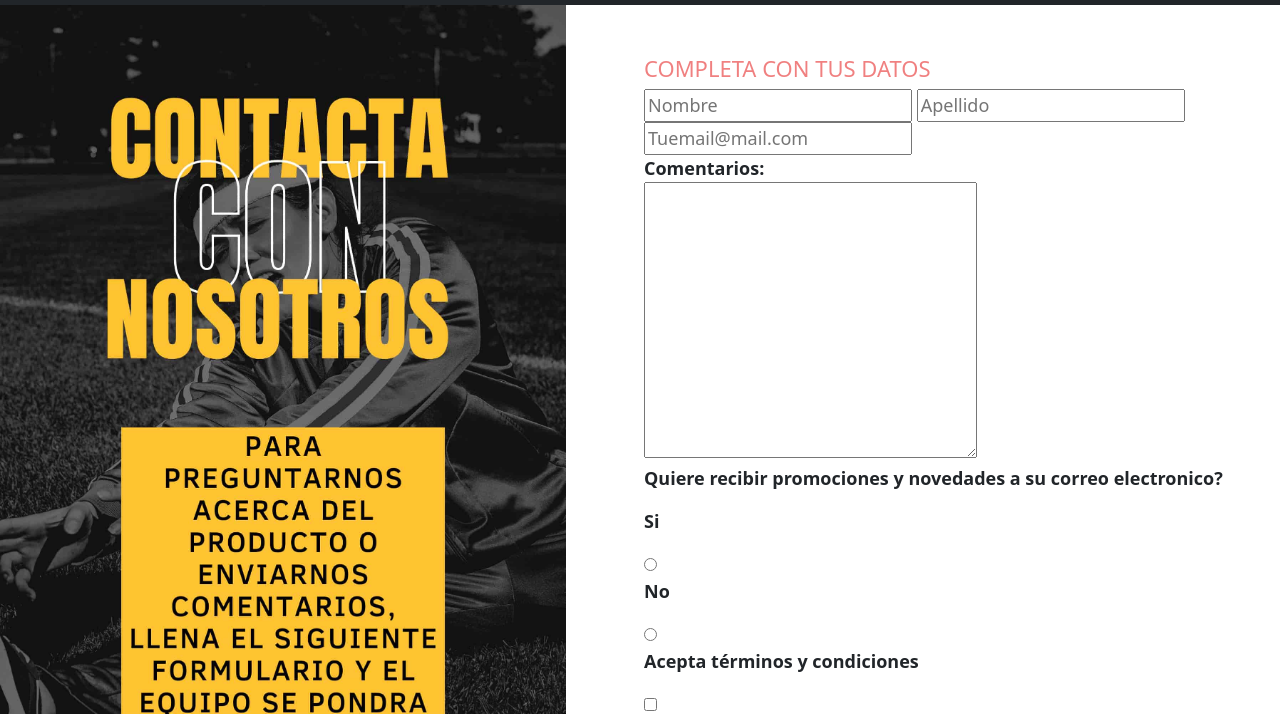
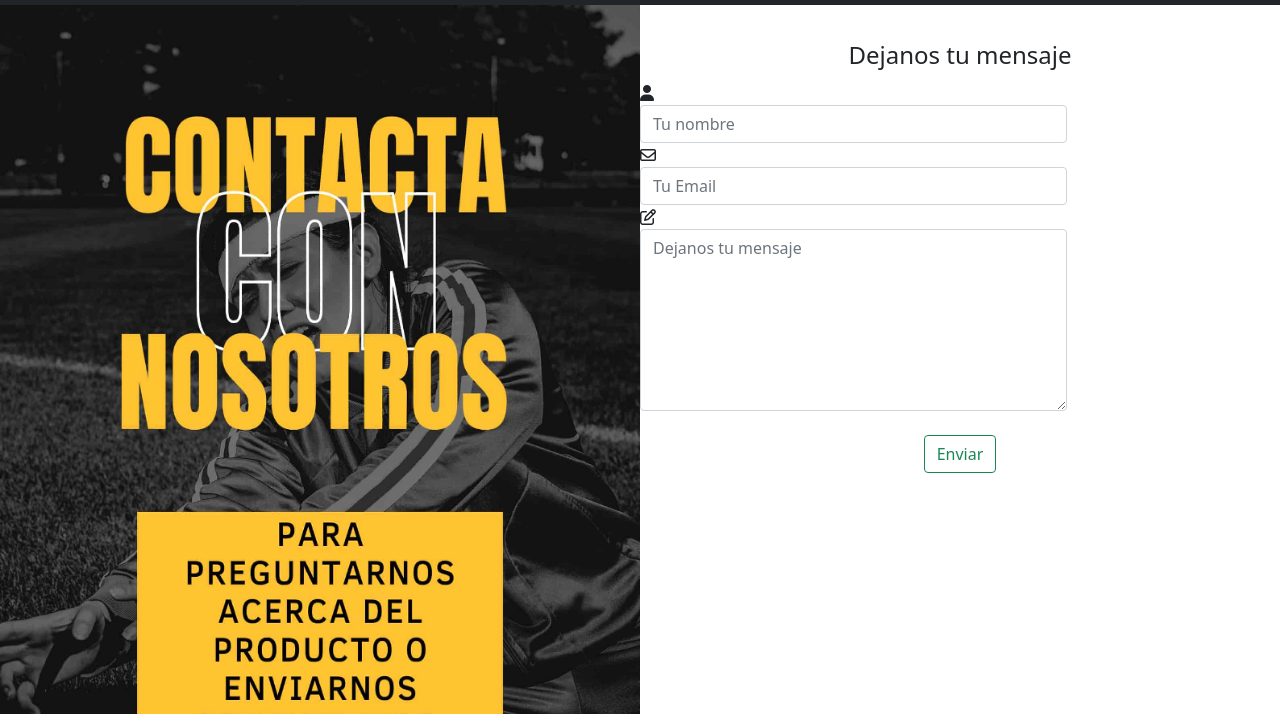
Before and after one commit to RominaPagano/Nigi, a website: page pages/contacto.html in a window 1280 px wide. Shown: the part 86-800 px from the top of the page. Drawn offline with nearby package versions, Linux system fonts and the light colour scheme.

Commit message:
cambios realizados el 13/11

```diff
--- a/pages/contacto.html
+++ b/pages/contacto.html
@@ -60,39 +60,43 @@
         </nav>
     </header>
 
-    <main class="contenedorMain">
-        <aside class="contenedorAside tamañofotoContacto">
-          <img src="../img/contacta_1-min.jpg" alt="contactaConNosotros">
+    <main class="gridContacto">
+        <aside class="fotoContacto">
+          <img class="tamañofotoContacto" src="../img/contacta_1-min.jpg" alt="contactaConNosotros">
         </aside>
 
-        <section class="contenedorSection textoC">
-          <form class="alaIzq" action="">
-            <h1>COMPLETA CON TUS DATOS</h1>
-              <div>
-                <input type="text" name="nombre" placeholder= "Nombre">
-                <input type="text" name="apellido"placeholder= "Apellido"> <br>
-                <input type="email"name="email" placeholder = "Tuemail@mail.com">
+        <section class="formulario">
+          <form class="form-horizontal" method="post">
+            <fieldset>
+                <legend class="text-center header">Dejanos tu mensaje</legend>
+
+                <div class="form-group">
+                    <span class="col-md-1 col-md-offset-2 text-center"><i class="fa fa-user bigicon"></i></span>
+                    <div class="col-md-8">
+                        <input id="fname" name="name" type="text" placeholder="Tu nombre" class="form-control">
+                    </div>
                 </div>
 
-              <div>
-                <label for="comentario">Comentarios: </label><br>
-                <textarea name="comentario" id="opiniones" cols="30" rows="10"></textarea>
+                <div class="form-group">
+                    <span class="col-md-1 col-md-offset-2 text-center"><i class="fa fa-envelope-o bigicon"></i></span>
+                    <div class="col-md-8">
+                        <input id="email" name="email" type="text" placeholder="Tu Email" class="form-control">
                     </div>
-              <div>
-                <p>Quiere recibir promociones y novedades a su correo electronico?</p>
-                <p> Si </p>
-                <input type="radio" name="Suscribirse" value="Si">
-                <p> No</p>
-                <input type="radio" name="Suscribirse" value="No">
                 </div>
-              <div>
-                <p> Acepta términos y condiciones</p>
-                <input type="checkbox" name="acepta" value="1">
+
+                <div class="form-group">
+                    <span class="col-md-1 col-md-offset-2 text-center"><i class="fa fa-pencil-square-o bigicon"></i></span>
+                    <div class="col-md-8">
+                        <textarea class="form-control" id="message" name="message" placeholder="Dejanos tu mensaje" rows="7"></textarea>
                     </div>
-              <div>
-                <input type="submit" value="Enviar">
-                <input type="reset" value="Limpiar">
                 </div>
+
+                <div class="form-group">
+                    <div class="col-md-12 text-center"> <br>
+                        <button type="submit" class="btn btn-outline-success">Enviar</button>
+                    </div>
+                </div>
+            </fieldset>
         </form>
         </section>
     </main>
--- a/scss/_mis-estilos.scss
+++ b/scss/_mis-estilos.scss
@@ -48,10 +48,7 @@ h2{
         margin: 10vh 0vh 0vh 10vh;
 
     }
-    .tamañofotoContacto{
-        width: 30rem;
-        height: 50rem;
-    }
+
 }
 
 .alaIzq{
@@ -83,3 +80,29 @@ h2{
     transform: scale(2);
     position: relative;
 }
+
+
+
+/*GRID CONTACTO*/
+.gridContacto{
+    display: grid;
+    grid-auto-columns: 50% 50%;
+    grid-template-rows: 100%;
+    grid-template-areas:
+    "fotoContacto formulario"
+    ;
+}
+
+/*Nombre de areas*/
+.fotoContacto{
+    grid-area: fotoContacto;
+}
+.formulario{
+    grid-area: formulario;
+    margin-top: 2rem;
+}
+
+.tamañofotoContacto{
+    width: 40rem;
+    height: 60rem;
+}
```
Also changed, not shown: package.json (+11 -2 lines), css/destino.css. Lines whose indentation alone changed are shown as unchanged.
